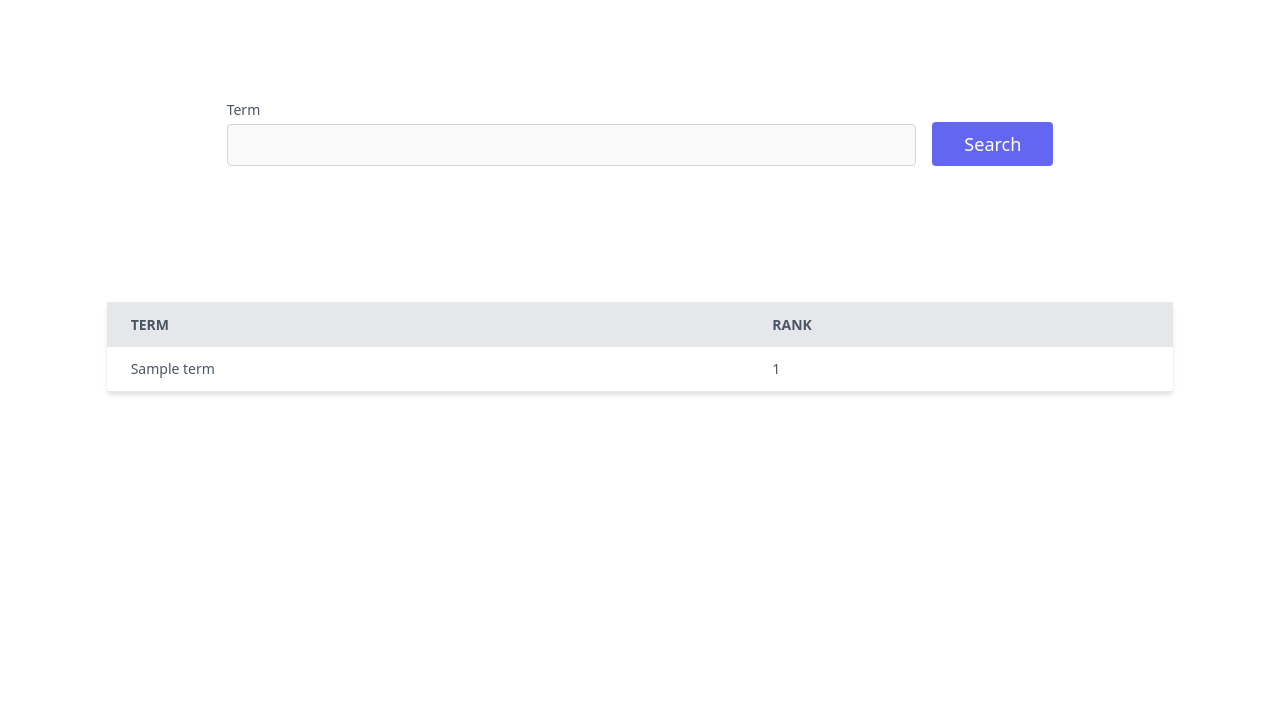
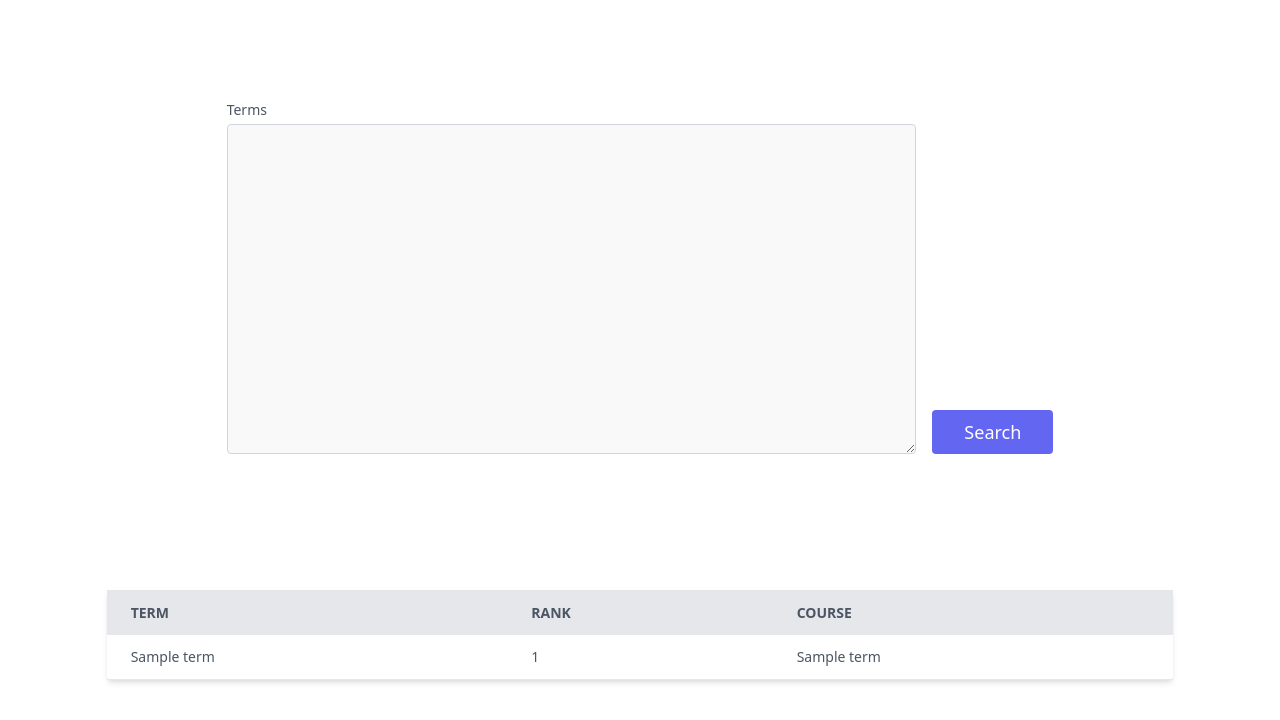
Before and after one commit to pulkitgupta2k/peter-udemy, a Flask app: template templates/index.html in a window 1280 px wide. Shown: the part 80-800 px from the top of the page. Run offline with Flask 2, Linux system fonts and the light colour scheme; the template is opened without the code that fills it: most values are stand-ins (such as "Sample title", 1, 10 or a date in 2020).

Commit message:
added feature update

```diff
--- a/main.py
+++ b/main.py
@@ -9,9 +9,11 @@ app = Flask(__name__)
 endpoint = "https://www.udemy.com/api-2.0/"
 NAME = "Peter Alkema"
 
+
 def get_page(link):
     response = requests.get(link, auth=HTTPBasicAuth(client_id, client_secret))
     return response.json()
+
 
 def search_term(term):
     link_1 = endpoint + "courses/?page="
@@ -21,28 +23,34 @@ def search_term(term):
         link = link_1 + str(page) + link_2
         page = get_page(link)
         for course in page['results']:
+            course_url = "https://www.udemy.com" + course['url']
+            image = course["image_240x135"]
+            course_name = course['title']
             for instructor in course['visible_instructors']:
                 if instructor['title'] == NAME:
-                    return rank
+                    return [rank, course_url, image, course_name]
                 rank += 1
-    return -1
+    return [999, "#", "#", "#"]
+
 
 def search_terms(terms):
-    terms = [ x.strip() for x in terms.split(",") ]
+    terms = [x.strip() for x in terms.split("\n")]
     res = []
     for term in terms:
-        rank = search_term(term)
-        res.append({ "name": term, "rank": rank })
+        result = search_term(term)
+        res.append(
+            {"name": term, "rank": result[0], "course_url": result[1], "image": result[2], "course_name": result[3]})
     return res
 
-@app.route('/', methods=["GET","POST"])
+
+@app.route('/', methods=["GET", "POST"])
 def index():
     if request.method == "GET":
         return render_template("index.html")
     if request.method == "POST":
         resp = request.form.to_dict()
         terms = search_terms(resp['term'])
-        return render_template("index.html", terms = terms)
+        return render_template("index.html", terms=terms)
 
 
 if __name__ == "__main__":
--- a/templates/index.html
+++ b/templates/index.html
@@ -8,9 +8,10 @@
             <div
                 class="flex lg:w-2/3 w-full sm:flex-row flex-col mx-auto px-8 sm:space-x-4 sm:space-y-0 space-y-4 sm:px-0 items-end">
                 <div class="relative flex-grow w-full">
-                    <label for="term" class="leading-7 text-sm text-gray-600">Term</label>
-                    <input type="text" id="term" name="term"
-                        class="w-full bg-gray-100 bg-opacity-50 rounded border border-gray-300 focus:border-indigo-500 focus:bg-transparent focus:ring-2 focus:ring-indigo-200 text-base outline-none text-gray-700 py-1 px-3 leading-8 transition-colors duration-200 ease-in-out">
+                    <label for="term" class="leading-7 text-sm text-gray-600">Terms</label>
+                    <textarea name="term"
+                        class="w-full bg-gray-100 bg-opacity-50 rounded border border-gray-300 focus:border-indigo-500 focus:bg-transparent focus:ring-2 focus:ring-indigo-200 text-base outline-none text-gray-700 py-1 px-3 leading-8 transition-colors duration-200 ease-in-out"
+                        rows="10" cols="30"></textarea>
                 </div>
                 <button
                     class="text-white bg-indigo-500 border-0 py-2 px-8 focus:outline-none hover:bg-indigo-600 rounded text-lg">Search</button>
@@ -21,8 +22,7 @@
 
     <!-- table -->
     <div class="overflow-x-auto">
-        <div
-            class="min-w-screen flex items-center justify-center font-sans overflow-hidden">
+        <div class="min-w-screen flex items-center justify-center font-sans overflow-hidden">
             <div class="w-full lg:w-5/6">
                 <div class="bg-white shadow-md rounded my-6">
                     <table class="min-w-max w-full table-auto">
@@ -30,6 +30,7 @@
                             <tr class="bg-gray-200 text-gray-600 uppercase text-sm leading-normal">
                                 <th class="py-3 px-6 text-left">Term</th>
                                 <th class="py-3 px-6 text-left">Rank</th>
+                                <th class="py-3 px-6 text-left">Course</th>
                             </tr>
                         </thead>
                         <tbody class="text-gray-600 text-sm font-light">
@@ -48,6 +49,14 @@
                                         <span>{{ term['rank'] }}</span>
                                     </div>
                                 </td>
+                                <td class="py-3 px-6 text-left">
+                                    <div class="flex items-center">
+                                        <a href="{{ term['course_url'] }}">
+
+                                        <span>{{ term['course_name'] }}</span>
+                                        </a>
+                                    </div>
+                                </td>
                             </tr>
 
                             {% endfor %}
```
